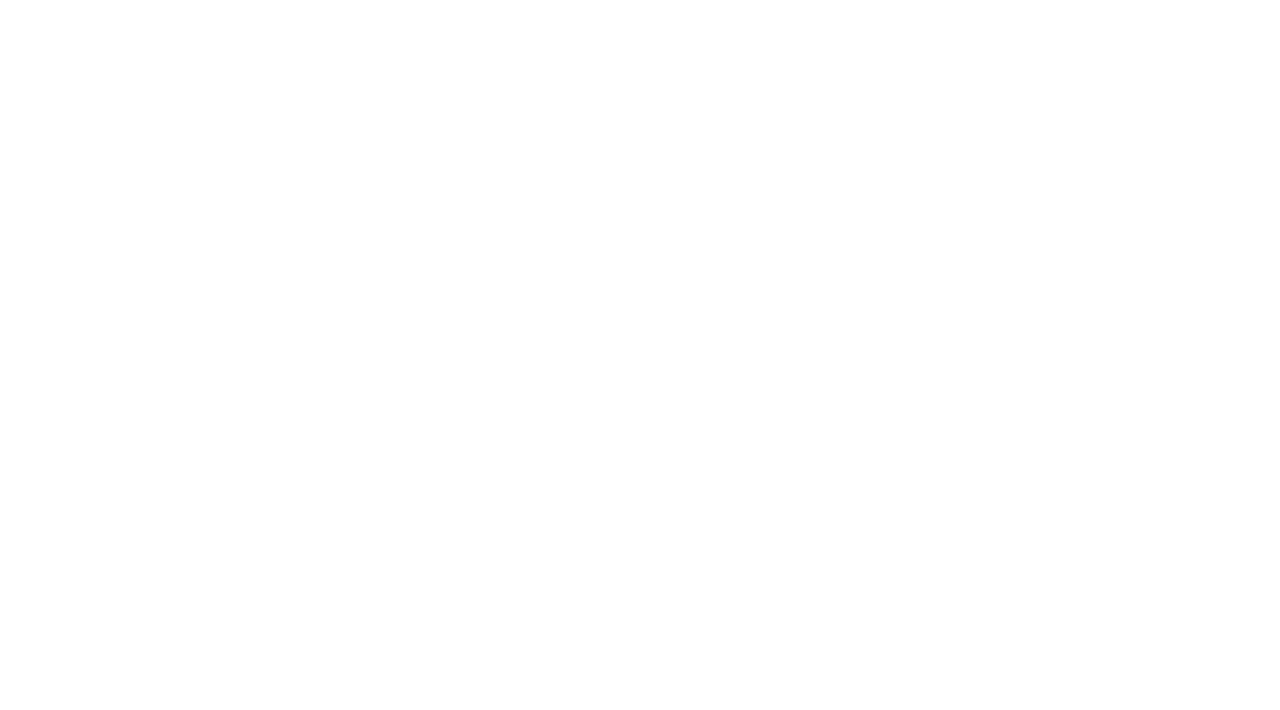
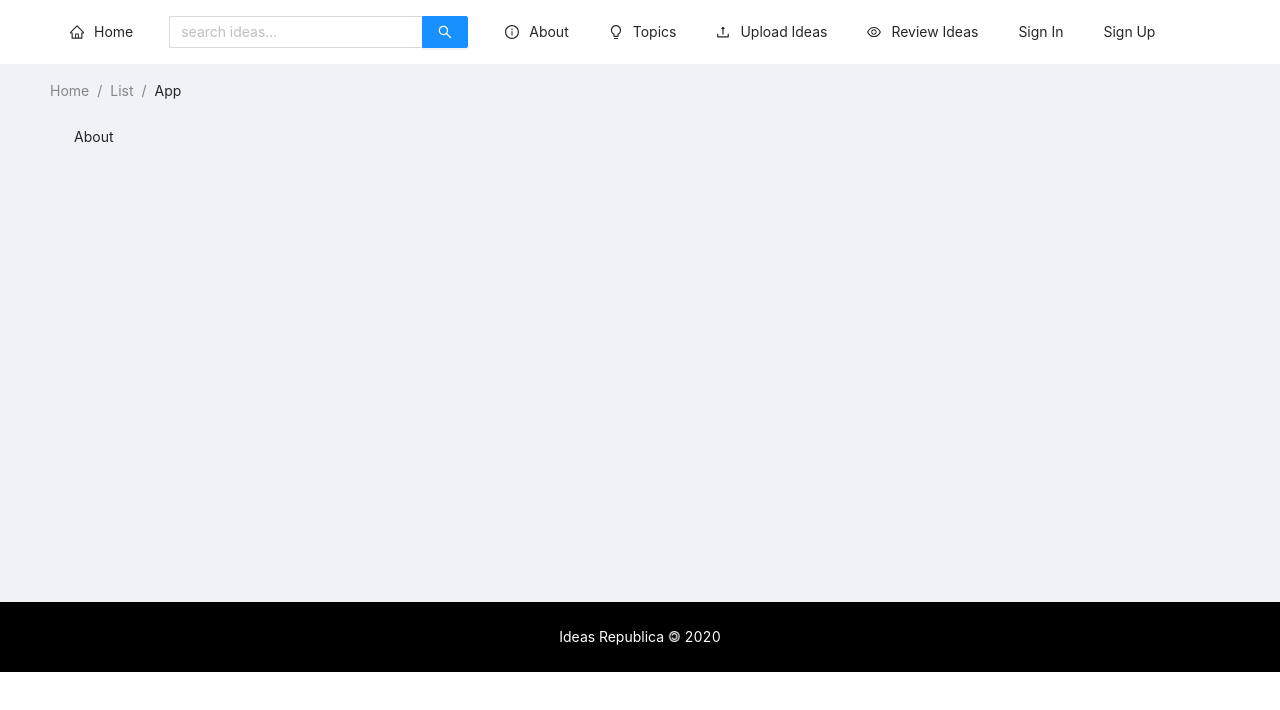
Before and after one commit to allenwu9999/Web-Programming-Final-Project, a React (Create React App) app: page /about in a window 1280 px wide. Shown: the top 710 px of the page. Built offline with nearby package versions, Linux system fonts and the light colour scheme.

Commit message:
add some catogories

```diff
--- /dev/null
+++ b/src/About/About.js
@@ -0,0 +1,12 @@
+import 'antd/dist/antd.css';
+import React from 'react';
+
+import Template from '../Template/Template';
+
+function About() {
+	return(
+		<Template content='About' />
+	);
+}
+
+export default About;
--- a/src/App.js
+++ b/src/App.js
@@ -1,15 +1,32 @@
 import './App.css';
 import React from 'react';
-import { BrowserRouter, Switch, Route } from 'react-router-dom';
+import {
+	BrowserRouter,
+	Switch,
+	Route,
+	Redirect } from 'react-router-dom';
 
 import Template from './Template/Template';
 import Home from './Home/Home';
+import About from './About/About';
+import Topics from './Topics/Topics';
+import Upload from './Upload/Upload';
+import Review from './Review/Review';
 
 function App() {
 	return (
 		<BrowserRouter>
 			<Switch>
 				<Route exact path="/" component={Home} />
+				<Route exact path="/about" component={About} />
+				<Route exact path="/topics" component={Topics} />
+				<Route exact path="/upload" component={Upload} />
+				<Route exact path="/review" component={Review} />
+				<Route exact path="/search" component={Home} />
+				<Route exact path="/sign-in" component={Home} />
+				<Route exact path="/sign-up" component={Home} />
+
+				<Redirect from="/home" to="/" />
 			</Switch>
 		</BrowserRouter>
 	);
--- /dev/null
+++ b/src/Review/Review.js
@@ -0,0 +1,12 @@
+import 'antd/dist/antd.css';
+import React from 'react';
+
+import Template from '../Template/Template';
+
+function Review() {
+	return(
+		<Template content='Review' />
+	);
+}
+
+export default Review;
--- a/src/Template/Navigation.js
+++ b/src/Template/Navigation.js
@@ -1,5 +1,6 @@
 import 'antd/dist/antd.css';
 import React, { Fragment } from 'react';
+import { NavLink, useHistory } from 'react-router-dom';
 
 import { Menu, Input } from 'antd';
 import {
@@ -20,6 +21,8 @@ const { Search } = Input;
 const { SubMenu } = Menu;
 
 function Navigation(props) {
+	let history = useHistory();
+
 	// popular topics should be called from db
 	const PopularTopics = [
 		{
@@ -76,13 +79,9 @@ function Navigation(props) {
 				icon={<HomeOutlined />}
 				style={{ float: 'left' }}
 			>
-				<a
-					href="https://ant.design"
-					target="_blank"
-					rel="noreferrer"
-				>
-					Home (antd)
-				</a>
+				<NavLink to="/" rel="noreferrer">
+					Home
+				</NavLink>
 			</Menu.Item>
 
 			<Menu.Item
@@ -90,7 +89,9 @@ function Navigation(props) {
 				icon={<InfoCircleOutlined />}
 				style={{ float: 'left' }}
 			>
-				About Us
+				<NavLink to="/about" rel="noreferrer">
+					About
+				</NavLink>
 			</Menu.Item>
 
 			<SubMenu
@@ -98,7 +99,7 @@ function Navigation(props) {
 				title="Topics"
 				icon={<BulbOutlined />}
 				style={{ float: 'left' }}
-				onTitleClick={e => console.log("Topics")}
+				onTitleClick={e => history.push('/topics')}
 			>
 			{
 				PopularTopics.map(subject => (
@@ -122,7 +123,9 @@ function Navigation(props) {
 				icon={<UploadOutlined />}
 				style={{ float: 'left' }}
 			>
-				Upload Ideas
+				<NavLink to="/upload" rel="noreferrer">
+					Upload Ideas
+				</NavLink>
 			</Menu.Item>
 
 			<Menu.Item
@@ -130,7 +133,9 @@ function Navigation(props) {
 				icon={<EyeOutlined />}
 				style={{ float: 'left' }}
 			>
-				Review Ideas
+				<NavLink to="/review" rel="noreferrer">
+					Review Ideas
+				</NavLink>
 			</Menu.Item>
 
 			{
--- /dev/null
+++ b/src/Topics/Topics.js
@@ -0,0 +1,12 @@
+import 'antd/dist/antd.css';
+import React from 'react';
+
+import Template from '../Template/Template';
+
+function Topics() {
+	return(
+		<Template content='Topics' />
+	);
+}
+
+export default Topics;
--- /dev/null
+++ b/src/Upload/Upload.js
@@ -0,0 +1,12 @@
+import 'antd/dist/antd.css';
+import React from 'react';
+
+import Template from '../Template/Template';
+
+function Upload() {
+	return(
+		<Template content='Upload' />
+	);
+}
+
+export default Upload;
```
